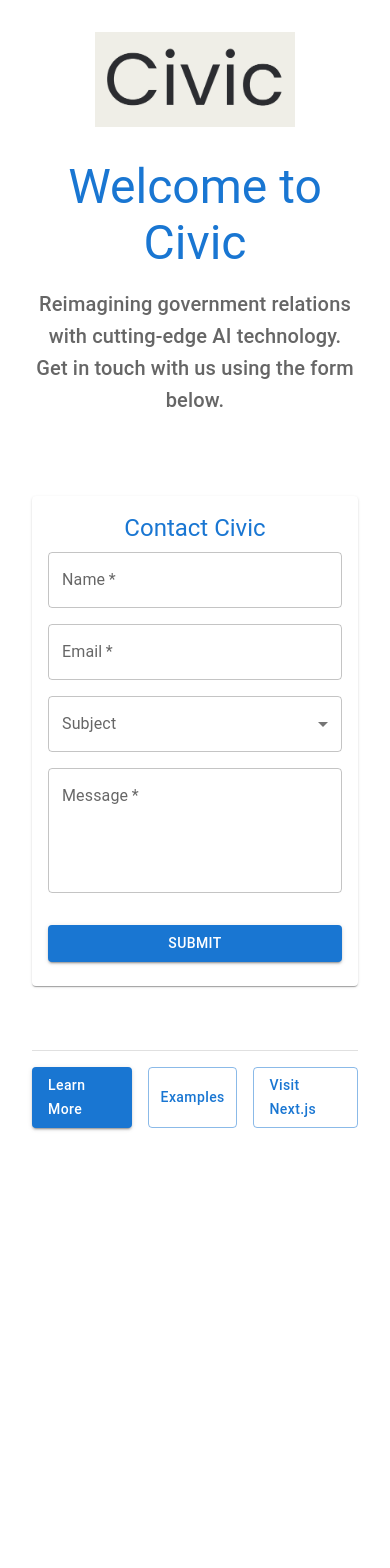
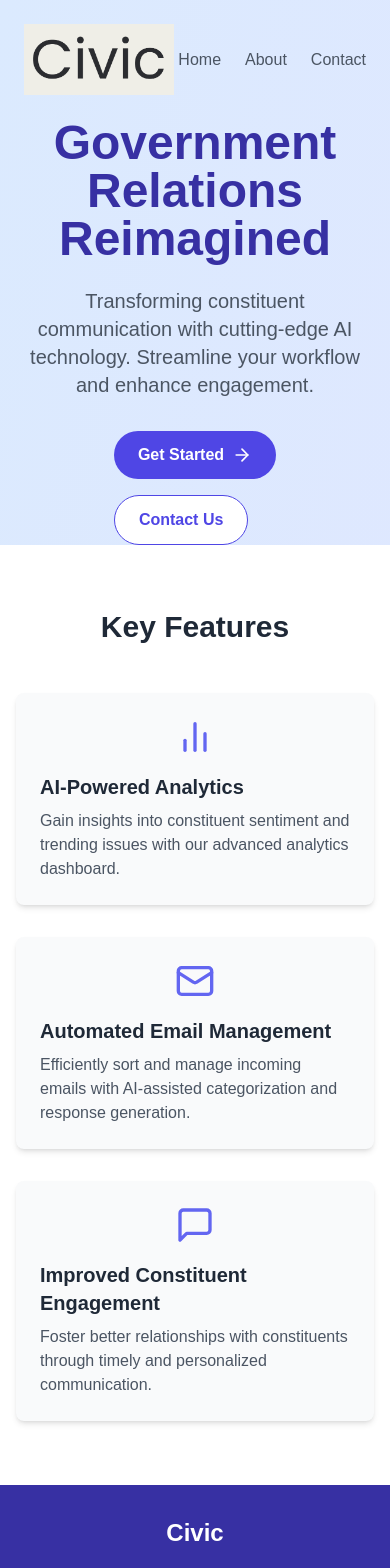
Before and after one commit to carlygoogel/civic, a Next.js app: page / in a window 390 px wide. Shown: the top 1568 px of the page. Before the commit the page ends 1160 px from the top, so only its background shows below. Built offline with nearby package versions, Linux system fonts and the light colour scheme.

Commit message:
landing page and form

```diff
--- /dev/null
+++ b/app/contact/page.tsx
@@ -0,0 +1,101 @@
+import React from 'react';
+//import CivicContactForm from '../app/components/civic_contact_form.tsx';
+import Link from 'next/link';
+
+
+import {
+  Card,
+  CardContent,
+  TextField,
+  MenuItem,
+  Button,
+  Typography,
+  Box
+} from '@mui/material';
+
+const CivicContactForm = () => {
+  const handleSubmit = (e: React.FormEvent<HTMLFormElement>) => {
+    e.preventDefault();
+    console.log('Form submitted');
+  };
+
+  return (
+    <Card sx={{ maxWidth: 400, margin: 'auto', mt: 4 }}>
+      <CardContent>
+        <Typography variant="h5" component="div" gutterBottom sx={{ color: 'primary.main', textAlign: 'center' }}>
+          Contact Civic
+        </Typography>
+        <Box component="form"   sx={{ '& .MuiTextField-root': { mb: 2 } }}>
+          <TextField
+            fullWidth
+            required
+            id="name"
+            name="name"
+            label="Name"
+            variant="outlined"
+          />
+          <TextField
+            fullWidth
+            required
+            id="email"
+            name="email"
+            label="Email"
+            type="email"
+            variant="outlined"
+          />
+          <TextField
+            fullWidth
+            select
+            id="subject"
+            name="subject"
+            label="Subject"
+            variant="outlined"
+            defaultValue=""
+          >
+            <MenuItem value="">Select a subject</MenuItem>
+            <MenuItem value="quote">Quote</MenuItem>
+            <MenuItem value="project">Project</MenuItem>
+            <MenuItem value="job">Job Opportunity</MenuItem>
+            <MenuItem value="other">Other</MenuItem>
+          </TextField>
+          <TextField
+            fullWidth
+            required
+            id="message"
+            name="message"
+            label="Message"
+            multiline
+            rows={4}
+            variant="outlined"
+          />
+          <Button
+            type="submit"
+            variant="contained"
+            color="primary"
+            fullWidth
+            sx={{ mt: 2 }}
+          >
+            Submit
+          </Button>
+        </Box>
+      </CardContent>
+    </Card>
+  );
+};
+
+const Page = () => {
+  return (
+    <div className="min-h-screen bg-gradient-to-br from-blue-100 to-indigo-100 flex flex-col">
+      <header className="p-6">
+        <Link href="/" className="text-indigo-600 hover:text-indigo-800 transition">
+          ← Back to Home
+        </Link>
+      </header>
+      <main className="flex-grow flex items-center justify-center">
+      <CivicContactForm />
+      </main>
+    </div>
+  );
+};
+
+export default Page;
--- a/app/page.tsx
+++ b/app/page.tsx
@@ -1,80 +1,99 @@
+import React from 'react';
 import Image from "next/image";
-import React from 'react';
-import { Typography, Box, Button } from '@mui/material';
-import CivicContactForm from './civic_contact_form';
-import civic_logo from '../app/images/civic_logo.png'
+import Link from 'next/link';
+import { ArrowRight, BarChart2, Mail, MessageSquare } from 'lucide-react';
+import civic_logo from '../app/images/civic_logo.png';
+import CivicContactForm from './components/civic_contact_form';
 
-export default function Home() {
+
+const Home = () => {
   return (
-    <Box
-      sx={{
-        minHeight: '100vh',
-        display: 'flex',
-        flexDirection: 'column',
-        justifyContent: 'center',
-        alignItems: 'center',
-        p: 4,
-        backgroundColor: '#ffffff'
-      }}
-    >
-      {/* Logo Section */}
-      <Box mb={4} textAlign="center">
-        <Image
-          src={civic_logo}
-          alt="Civic Logo"
-          width={200}
-          height={50}
-          priority
-        />
-      </Box>
+    <div className="min-h-screen bg-gradient-to-br from-blue-100 to-indigo-100 flex flex-col justify-between">
+      {/* Header */}
+      <header className="p-6 flex justify-between items-center">
+        <div className="flex items-center">
+          <Image
+            src={civic_logo}
+            alt="Civic Logo"
+            width={150}
+            height={40}
+            priority
+          />
+        </div>
+        <nav>
+          <ul className="flex space-x-6">
+            <li><a href="#" className="text-gray-600 hover:text-indigo-600 transition">Home</a></li>
+            <li><a href="#" className="text-gray-600 hover:text-indigo-600 transition">About</a></li>
+            <li><Link href="/contact" className="text-gray-600 hover:text-indigo-600 transition">Contact</Link></li>
+          </ul>
+        </nav>
+      </header>
 
-      {/* Welcome Section */}
-      <Box mb={4} textAlign="center">
-        <Typography variant="h3" component="h1" color="primary" gutterBottom>
-          Welcome to Civic
-        </Typography>
-        <Typography variant="h6" color="textSecondary" paragraph>
-          Reimagining government relations with cutting-edge AI technology.
-          Get in touch with us using the form below.
-        </Typography>
-      </Box>
+      {/* Main Content */}
+      <main className="flex-grow flex flex-col items-center justify-center px-4 sm:px-6 lg:px-8">
+        <h1 className="text-5xl sm:text-6xl font-bold text-center text-indigo-800 mb-6">
+          Government Relations Reimagined
+        </h1>
+        <p className="text-xl text-center text-gray-600 max-w-2xl mb-8">
+          Transforming constituent communication with cutting-edge AI technology. Streamline your workflow and enhance engagement.
+        </p>
+        <div className="flex flex-col sm:flex-row gap-4">
+          <button className="bg-indigo-600 text-white px-6 py-3 rounded-full font-semibold hover:bg-indigo-700 transition flex items-center">
+            Get Started <ArrowRight className="ml-2" size={20} />
+          </button>
+          <Link href="/contact" passHref>
+            <button className="bg-white text-indigo-600 px-6 py-3 rounded-full font-semibold hover:bg-indigo-50 transition border border-indigo-600">
+              Contact Us
+            </button>
+          </Link>
+        </div>
+      </main>
 
-      {/* Contact Form */}
-      <CivicContactForm />
+      {/* Features */}
+      <section className="bg-white py-16">
+        <div className="max-w-6xl mx-auto px-4 sm:px-6 lg:px-8">
+          <h2 className="text-3xl font-bold text-center text-gray-800 mb-12">Key Features</h2>
+          <div className="grid grid-cols-1 md:grid-cols-3 gap-8">
+            <FeatureCard
+              icon={<BarChart2 size={40} className="text-indigo-500" />}
+              title="AI-Powered Analytics"
+              description="Gain insights into constituent sentiment and trending issues with our advanced analytics dashboard."
+            />
+            <FeatureCard
+              icon={<Mail size={40} className="text-indigo-500" />}
+              title="Automated Email Management"
+              description="Efficiently sort and manage incoming emails with AI-assisted categorization and response generation."
+            />
+            <FeatureCard
+              icon={<MessageSquare size={40} className="text-indigo-500" />}
+              title="Improved Constituent Engagement"
+              description="Foster better relationships with constituents through timely and personalized communication."
+            />
+          </div>
+        </div>
+      </section>
 
-      {/* Footer Section */}
-      <Box
-        mt={8}
-        display="flex"
-        justifyContent="center"
-        gap={2}
-        sx={{ width: '100%', borderTop: '1px solid #e0e0e0', pt: 2 }}
-      >
-        <Button
-          variant="contained"
-          href="https://nextjs.org/learn"
-          target="_blank"
-          sx={{ textTransform: 'none' }}
-        >
-          Learn More
-        </Button>
-        <Button
-          variant="outlined"
-          href="https://vercel.com/templates"
-          target="_blank"
-          sx={{ textTransform: 'none' }}
-        >
-          Examples
-        </Button>
-        <Button
-          variant="outlined"
-          href="https://nextjs.org"
-          target="_blank"
-          sx={{ textTransform: 'none' }}
-        >
-          Visit Next.js
-        </Button>
-      </Box>
-    </Box>
+      {/* Footer */}
+      <footer className="bg-indigo-800 text-white py-8">
+        <div className="max-w-6xl mx-auto px-4 sm:px-6 lg:px-8 flex flex-col sm:flex-row justify-between items-center">
+          <div className="text-2xl font-bold mb-4 sm:mb-0">Civic</div>
+          <div className="flex space-x-6">
+            <Link href="/privacy" className="hover:text-indigo-300 transition">Privacy Policy</Link>
+            <Link href="/terms" className="hover:text-indigo-300 transition">Terms of Service</Link>
+            <Link href="/contact" className="hover:text-indigo-300 transition">Contact Us</Link>
+          </div>
+        </div>
+      </footer>
+    </div>
   );
-}
+};
+
+const FeatureCard = ({ icon, title, description }: { [key: string]: any }) => (
+  <div className="bg-gray-50 p-6 rounded-lg shadow-md hover:shadow-lg transition">
+    <div className="flex justify-center mb-4">{icon}</div>
+    <h3 className="text-xl font-semibold text-gray-800 mb-2">{title}</h3>
+    <p className="text-gray-600">{description}</p>
+  </div>
+);
+
+export default Home;
--- a/package.json
+++ b/package.json
@@ -9,6 +9,7 @@
     "lint": "next lint"
   },
   "dependencies": {
+    "lucide-react": "^0.453.0",
     "next": "14.2.15",
     "react": "^18",
     "react-dom": "^18"
```
Also changed, not shown: app/components/civic_contact_form.tsx (renamed from app/civic_contact_form.tsx), 1 other file (tests, documents, lock files or other folders).
